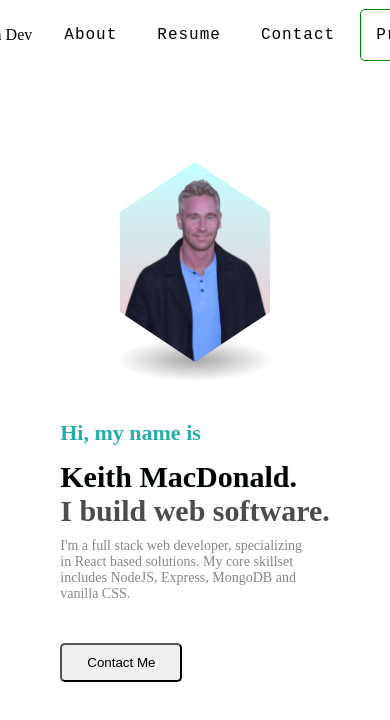
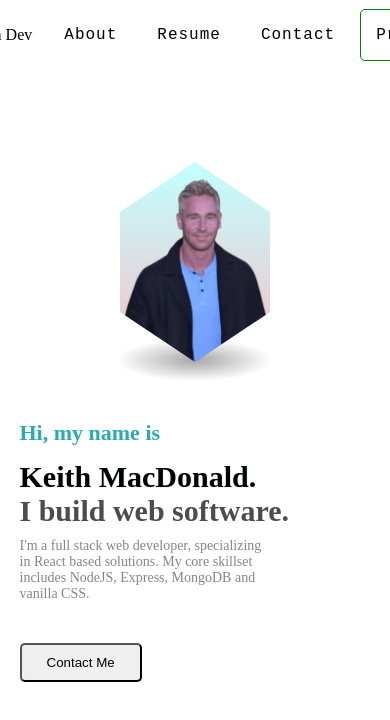
Before and after one commit to keithmacdonalddev/portfolio, a React (Create React App) app: page / in a window 390 px wide. Shown: the top 720 px of the page. Built offline with nearby package versions, Linux system fonts and the light colour scheme.

Commit message:
fix mobile layout

```diff
--- a/src/components/App/app.module.css
+++ b/src/components/App/app.module.css
@@ -149,4 +149,8 @@ img {
 	.hexigon_shape:hover {
 		transform: translateY(-20px);
 	}
+
+	.hero_text_container {
+		width: 90%;
+	}
 }
```
